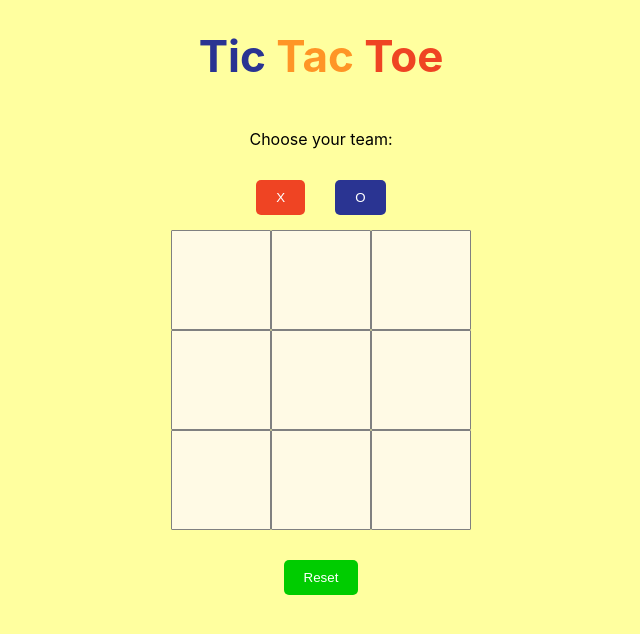
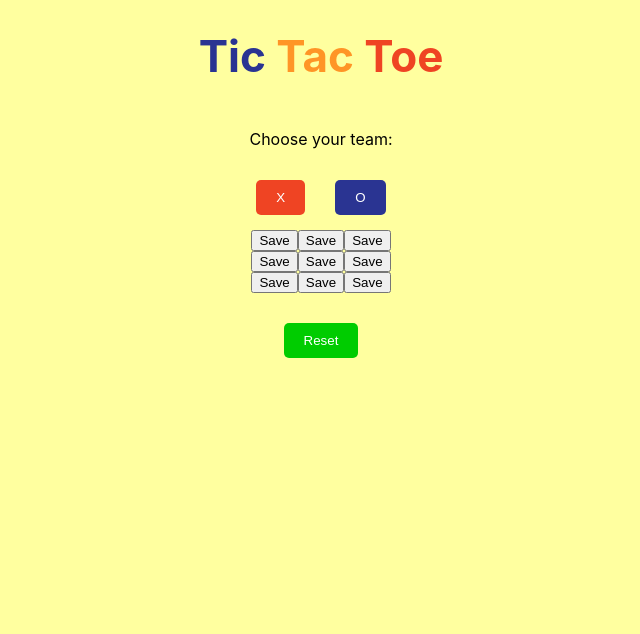
Before and after one commit to codeAdventureNow/TicTacToeLint, a React (Vite) app: page / in a window 1280 px wide. Shown: the top 634 px of the page, without its empty margins (319-959 px from the left). Built offline with nearby package versions, Linux system fonts and the light colour scheme; the HTML template or start-up script is replaced by a standard one.

Commit message:
mapping over button has save as the text for now

```diff
--- a/src/App.jsx
+++ b/src/App.jsx
@@ -1,16 +1,18 @@
+/* eslint-disable jsx-quotes */
+import React from 'react';
 import { useState } from 'react';
 import './App.css';
 
-function Square({ value, onSquareClick }) {
-  return (
-    <button
-      className={value === 'O' ? 'square blueText' : 'square redText'}
-      onClick={onSquareClick}
-    >
-      {value}
-    </button>
-  );
-}
+// function Square({ value, onSquareClick }) {
+//   return (
+//     <button
+//       className={value === 'O' ? 'square blueText' : 'square redText'}
+//       onClick={onSquareClick}
+//     >
+//       {value}
+//     </button>
+//   );
+// }
 
 const allSquaresOpen = [0, 1, 2, 3, 4, 5, 6, 7, 8];
 
@@ -158,6 +160,7 @@ function App() {
         <div>
           <p>Choose your team:</p>
           <button
+            type='button'
             className='choosePlayerButton red'
             value='X'
             onClick={() => handleChoosePlayerClick('X')}
@@ -165,6 +168,7 @@ function App() {
             X
           </button>
           <button
+            type='button'
             className='choosePlayerButton blue'
             value='O'
             onClick={() => handleChoosePlayerClick('O')}
@@ -177,7 +181,18 @@ function App() {
       )}
 
       <div className='gameBoard'>
-        <Square value={squares[0]} onSquareClick={() => handleSquareClick(0)} />
+        {allSquaresOpen.map((square) => (
+          <button
+            key={square}
+            value={squares[square]}
+            type='button'
+            onClick={handleSquareClick}
+          >
+            Save
+          </button>
+        ))}
+
+        {/* <Square value={squares[0]} onSquareClick={() => handleSquareClick(0)} />
         <Square value={squares[1]} onSquareClick={() => handleSquareClick(1)} />
         <Square value={squares[2]} onSquareClick={() => handleSquareClick(2)} />
         <Square value={squares[3]} onSquareClick={() => handleSquareClick(3)} />
@@ -185,7 +200,7 @@ function App() {
         <Square value={squares[5]} onSquareClick={() => handleSquareClick(5)} />
         <Square value={squares[6]} onSquareClick={() => handleSquareClick(6)} />
         <Square value={squares[7]} onSquareClick={() => handleSquareClick(7)} />
-        <Square value={squares[8]} onSquareClick={() => handleSquareClick(8)} />
+        <Square value={squares[8]} onSquareClick={() => handleSquareClick(8)} /> */}
       </div>
       {!chooseTeam && (
         <div className='assignXorOToPlayer'>
@@ -195,7 +210,7 @@ function App() {
         </div>
       )}
 
-      <button className='resetButton' onClick={handleReset}>
+      <button type='button' className='resetButton' onClick={handleReset}>
         Reset
       </button>
     </div>
```
